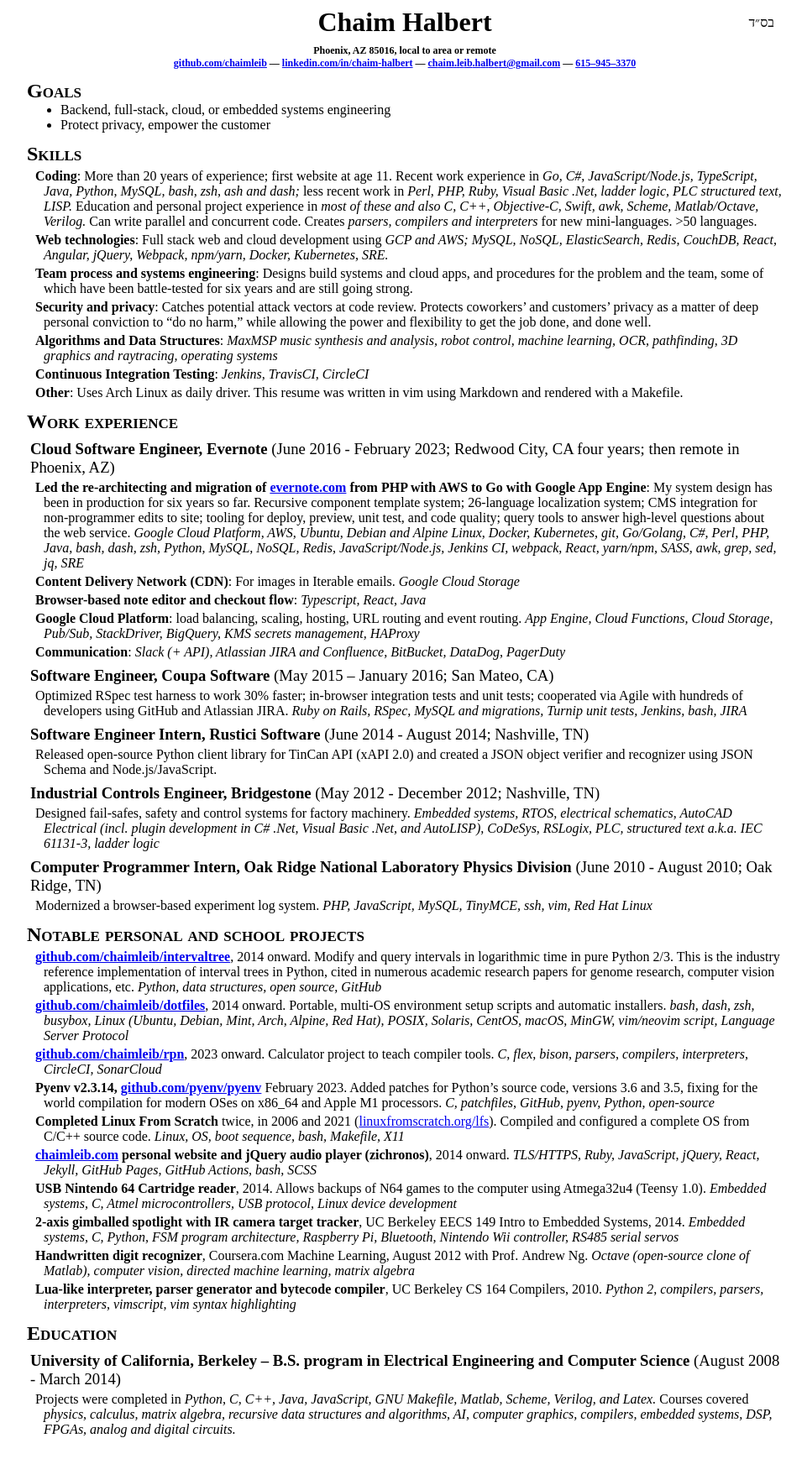
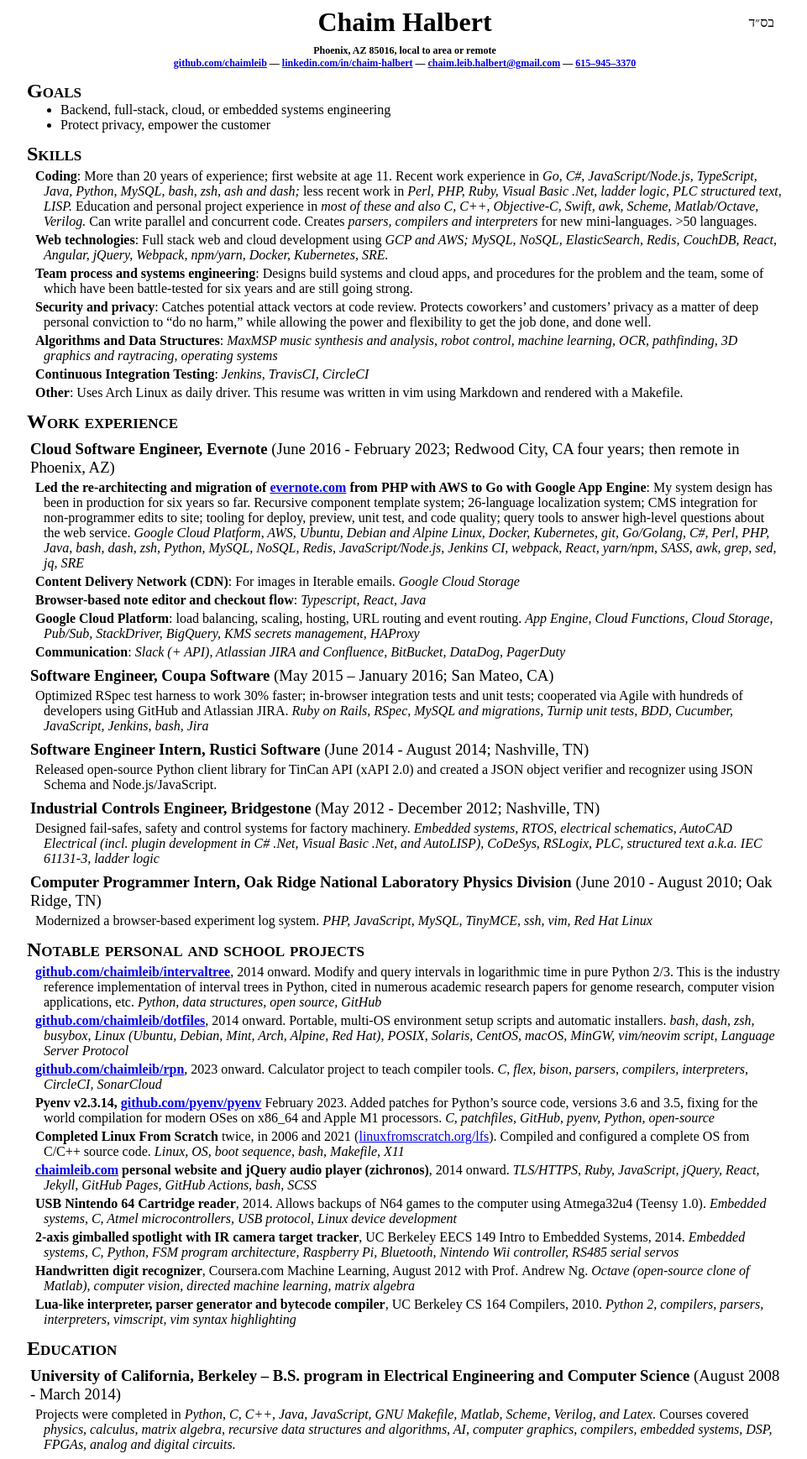
Before and after one commit to chaimleib/chaimleib.github.io, a Jekyll site: the page built from resume/index.html, in a window 1280 px wide. Shown: the whole page at 84% size, without its empty margins (158-1119 px from the left). Built offline with Jekyll 4.4.1, drawn with Linux system fonts in a browser that asks for light colours.

Commit message:
resume: BDD, Cucumber

```diff
--- a/_layouts/resume.html
+++ b/_layouts/resume.html
@@ -3,7 +3,7 @@
   <meta charset="utf-8"/>
   <meta name="generator" content="pandoc"/>
   <meta name="viewport" content="width=device-width, initial-scale=1.0, user-scalable=yes"/>
-  <meta name="revised" content="Chaim Halbert, 2023-03-26 12:44-0700"/>
+  <meta name="revised" content="Chaim Halbert, 2023-03-26 12:52-0700"/>
   <title>Chaim Halbert</title>
   <style>
     code{white-space: pre-wrap;}
@@ -217,7 +217,8 @@
 <p>Optimized RSpec test harness to work 30% faster; in-browser
 integration tests and unit tests; cooperated via Agile with hundreds of
 developers using GitHub and Atlassian JIRA. <em>Ruby on Rails, RSpec,
-MySQL and migrations, Turnip unit tests, Jenkins, bash, JIRA</em></p>
+MySQL and migrations, Turnip unit tests, BDD, Cucumber, JavaScript,
+Jenkins, bash, Jira</em></p>
 <h3 id="software-engineer-intern-rustici-software-june-2014---august-2014-nashville-tn"><strong>Software
 Engineer Intern, Rustici Software</strong> (June 2014 - August 2014;
 Nashville, TN)</h3>
```
